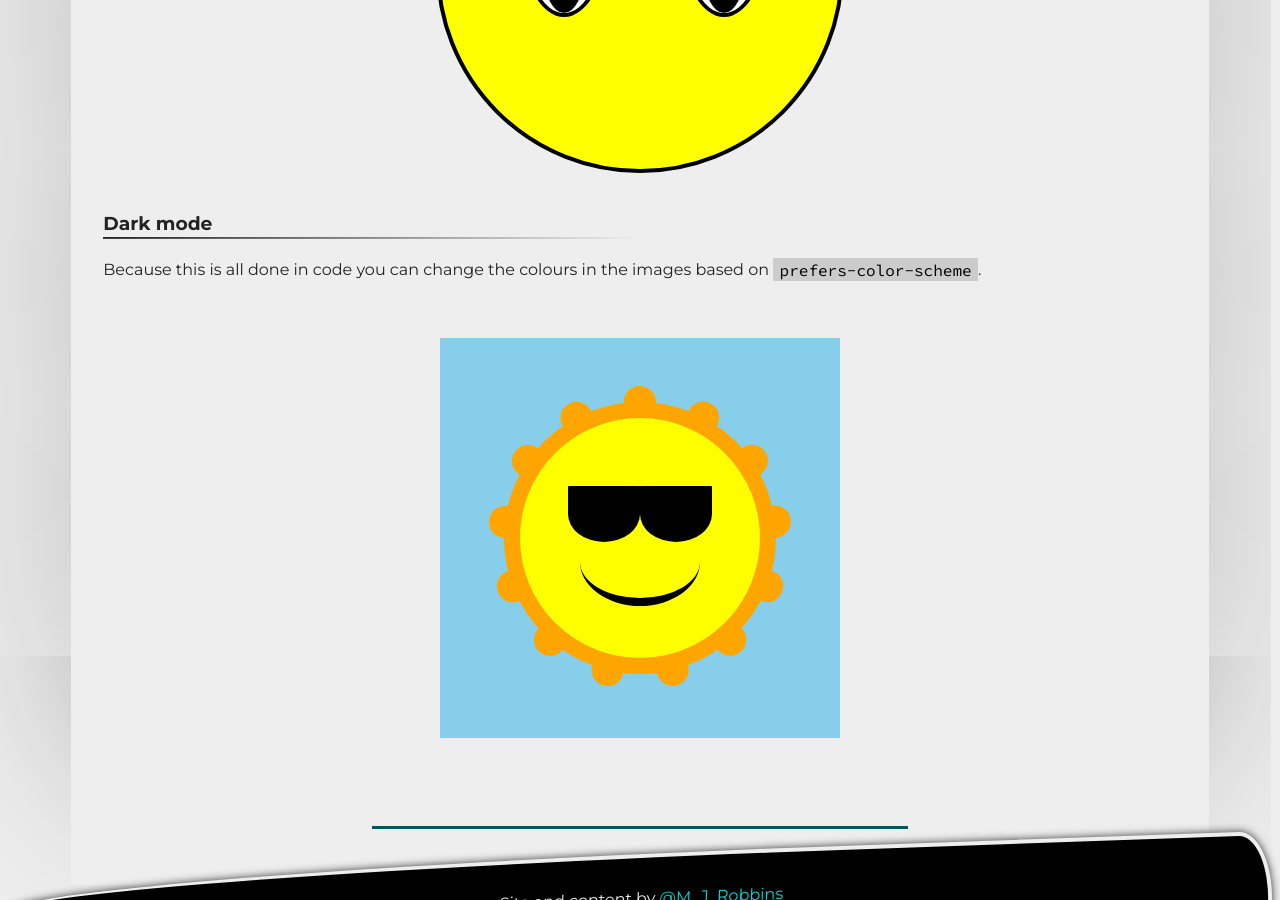
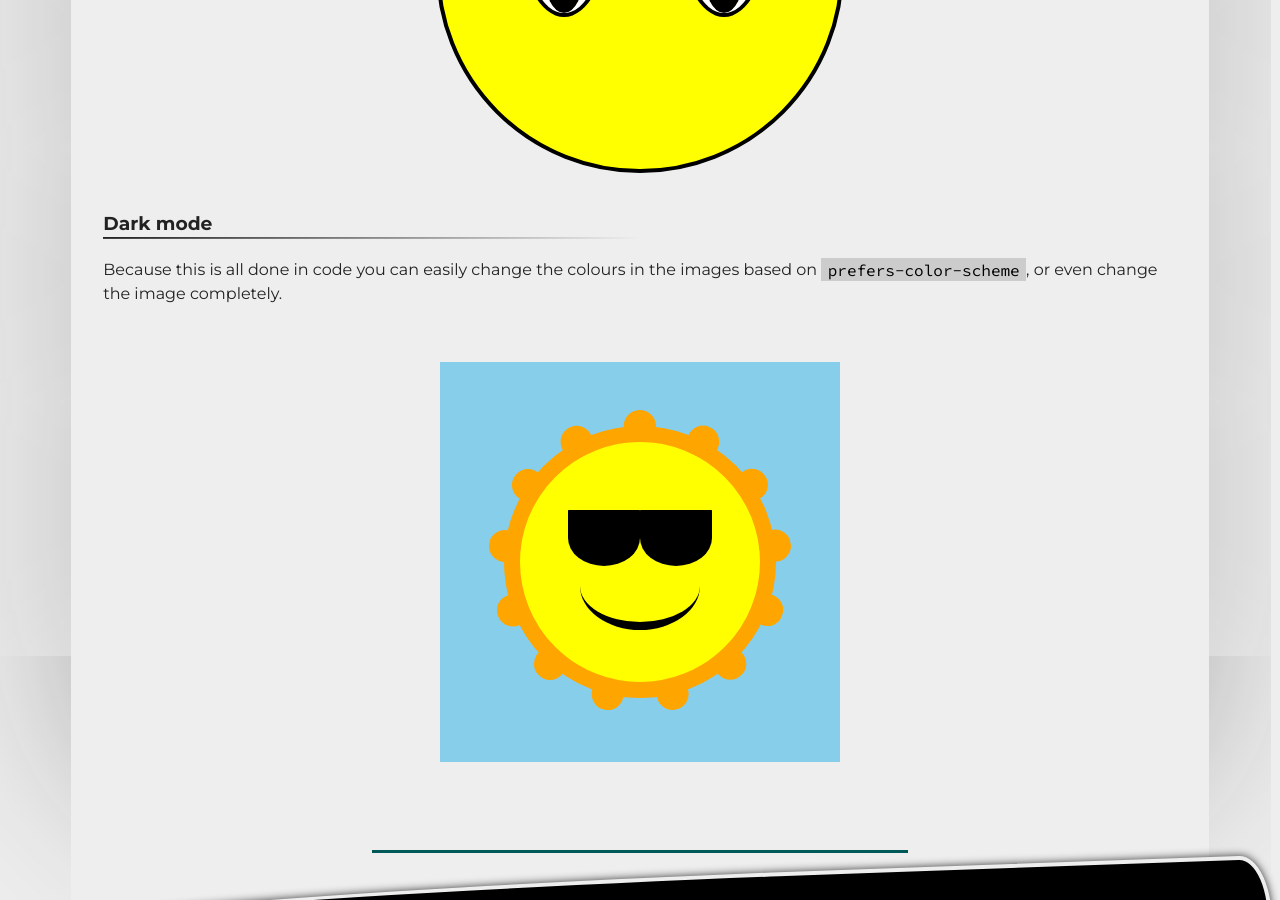
Before and after one commit to M-J-Robbins/good-email-code, a Jekyll site: the page built from email-enhancements/css-art.md, in a window 1280 px wide and 900 px high, scrolled down 7219 px. Built offline with Jekyll 4.4.1, drawn with Linux system fonts in a browser that asks for light colours; our own code applies the rules of GitHub Pages for plain Markdown files; a script that is not in the unit is left out.

Commit message:
Update css-art.md

```diff
--- a/email-enhancements/css-art.md
+++ b/email-enhancements/css-art.md
@@ -254,7 +254,7 @@ You can add hover or click styles to allow the user to interact with an image.
 </div>
 
 ### Dark mode
-Because this is all done in code you can change the colours in the images based on `prefers-color-scheme`.
+Because this is all done in code you can easily change the colours in the images based on `prefers-color-scheme`, or even change the image completely.
 
 <div class="inserted-code">
   <style>
```
